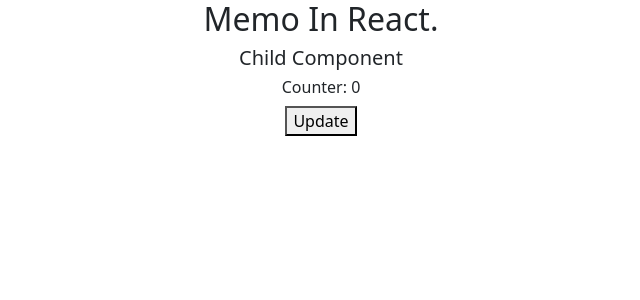
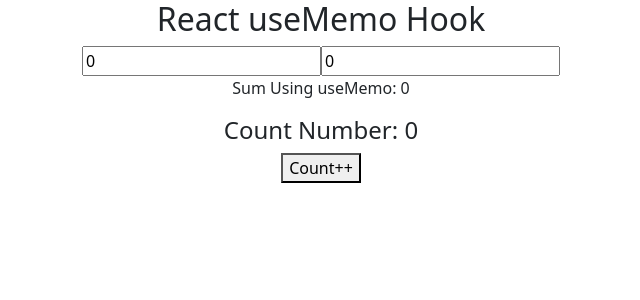
Before and after one commit to sanjay128yadav/react_js, a React (Create React App) app: page / in a window 1280 px wide. Shown: the top 300 px of the page, without its empty margins (319-959 px from the left). Built offline with nearby package versions, Linux system fonts and the light colour scheme.

Commit message:
RJ #04082024

```diff
--- a/src/App.js
+++ b/src/App.js
@@ -1,21 +1,44 @@
-import React, {useState} from 'react'
+import React, {useState, useMemo} from 'react'
 import './App.css'
-import ChildComponent from './ChildComponent';
 
 export default function App() {
 
   // Example 1
+  const [number1, setNumber1] = useState(0);
+  const [number2, setNumber2] = useState(0);
   const [count, setCount] = useState(0);
-  console.log("Parent");
+
+  /* const sum = ()=> {
+    console.log("Calculating Sum...!");
+    return number1 + number2;
+  } */
+
+    const sum = useMemo(()=> {
+      console.log("Calculating Sum...!");
+      return number1 + number2;
+    }, [number1, number2])
+
   return (
     <>
       <div className='App'>
-        <h2>Memo In React.</h2>
+        <h2>React useMemo Hook</h2>
+        {/* Example 1 */}
 
-        <ChildComponent />
+        <input type='number' value={number1} onChange={(e)=>setNumber1(Number(e.target.value))} />
+        <input type='number' value={number2} onChange={(e)=>setNumber2(Number(e.target.value))} />
 
-        <h6>Counter: {count}</h6>
-        <button onClick={()=>setCount(count+1)}>Update</button>
+
+        {/* Example 1
+         <p>Sum: {sum()}</p> */}
+
+        {/* Example 2 */}
+
+        <p>Sum Using useMemo: {sum}</p>
+
+        {/* Example 1 */}
+
+        <h4>Count Number: {count}</h4>
+        <button onClick={()=>setCount(count + 1)}>Count++</button>
       </div>
     </>
   )
```
